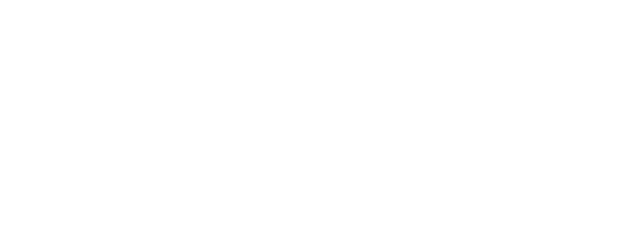
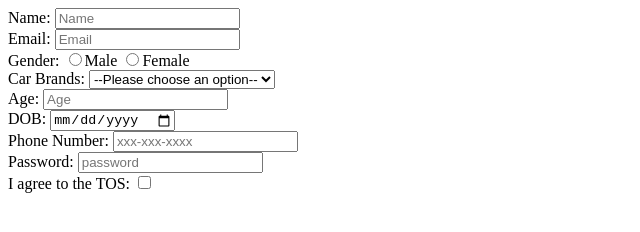
Before and after one commit to acciojob/signup-form-car-forbidden451, a website: page main.html in a window 1280 px wide. Shown: the whole page, without its empty margins (0-640 px from the left). Drawn offline with Linux system fonts and the light colour scheme.

Commit message:
created a submission

```diff
--- a/main.html
+++ b/main.html
@@ -10,6 +10,38 @@
 	<!-- the entire body must be written by student -->
     <script type="text/javascript" src="./script.js">
 </script>
+	<form action=/submit>
+		<label for = "name">Name:</label>
+		<input type = "text" id="name" placeholder="Name" required><br>
+
+		<label for = "email">Email:</label>
+		<input type = "email" id="email" placeholder="Email" required><br>
+
+		<label for = "gender">Gender:</label>
+		<input type = "radio" id="gender_m" name = "gender" value = "male" required>Male
+		<input type = "radio" id="gender_f" name = "gender" value = "female" required>Female<br>
+
+		<label for = "cars">Car Brands:</label>
+		<select id="cars" placeholder="--Please choose an option--"  required>
+			<option value="" selected disabled hidden>--Please choose an option--</option>
+		</select><br>
+
+		<label for = "age">Age:</label>
+		<input type = "number" id="age" placeholder="Age" required><br>
+
+		<label for = "dob">DOB:</label>
+		<input type = "date" id="name" required><br>
+
+		<label for = "tel">Phone Number:</label>
+		<input type = "tel" id="tel" placeholder="xxx-xxx-xxxx"><br>
+
+		<label for = "password">Password:</label>
+		<input type = "password" id="name" placeholder="password" required><br>
+
+		<label for = "tos">I agree to the TOS:</label>
+		<input type = "checkbox" id="tos" required><br>
+
+	</form>
 
 </body>
 
```
